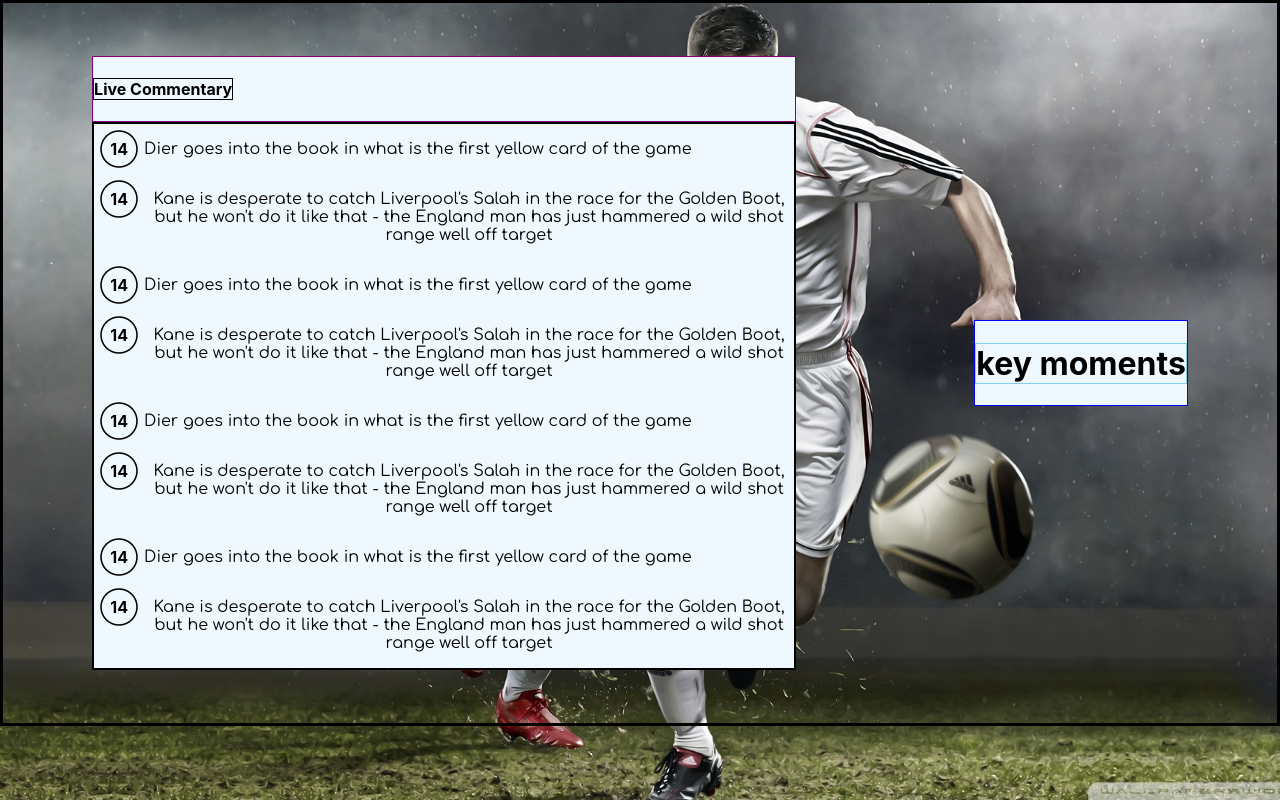
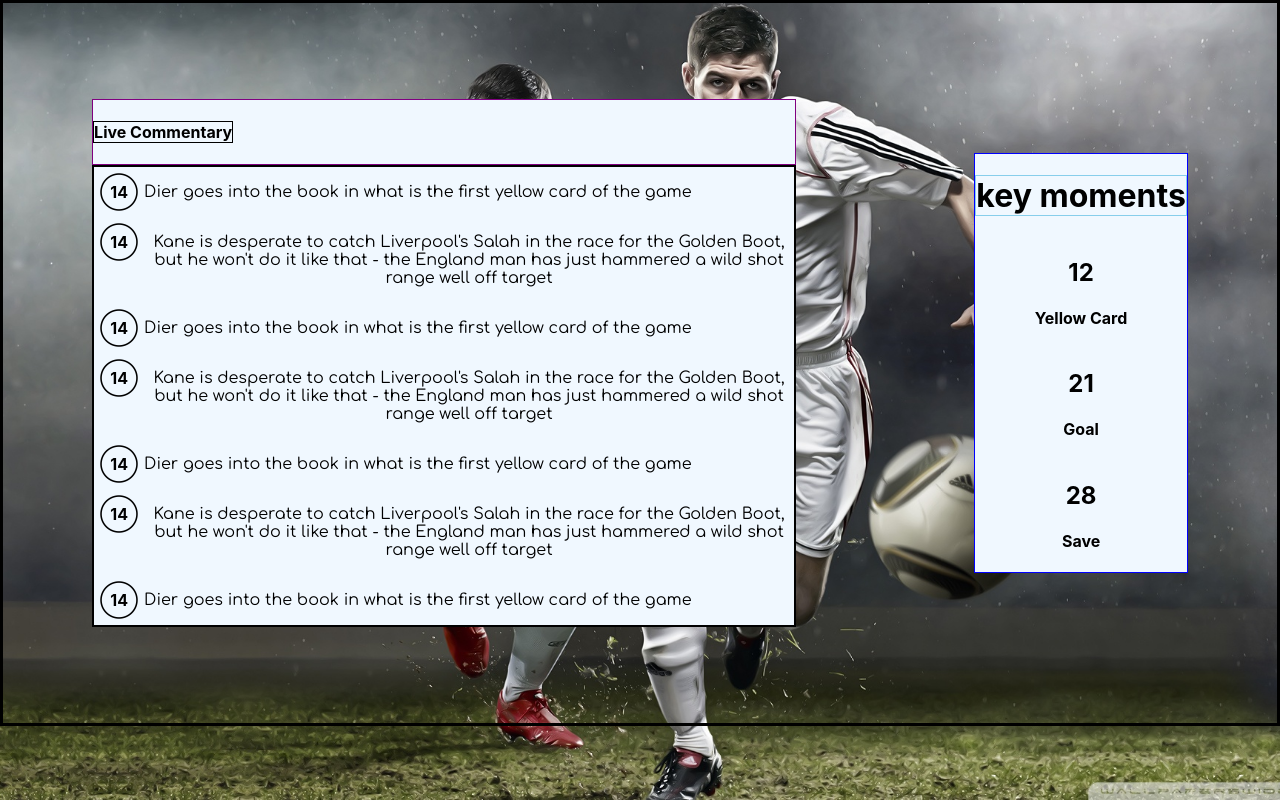
Before and after one commit to Aid19801/commentary, a React (Create React App) app: page / in a window 1280 px wide. Built offline with nearby package versions, Linux system fonts and the light colour scheme; data requests are answered from the project's data file.

Commit message:
added keymoments section, data coming in

```diff
--- a/mocks/data.json
+++ b/mocks/data.json
@@ -2,41 +2,43 @@
     {
         "playerNumber": 12,
         "isKeyMoment": true,
+        "keyMomentText": "Yellow Card",
         "update": "Dier goes into the book in what is the first yellow card of the game"
     },
     {
         "playerNumber": 14,
         "isKeyMoment": false,
+        "keyMomentText": "",
         "update": "Kane is desperate to catch Liverpool's Salah in the race for the Golden Boot, but he won't do it like that - the England man has just hammered a wild shot range well off target"
     },
     {
-        "playerNumber": 12,
-        "isKeyMoment": true,
+        "playerNumber": 17,
+        "isKeyMoment": false,
+        "keyMomentText": "",
         "update": "Dier goes into the book in what is the first yellow card of the game"
     },
     {
-        "playerNumber": 14,
-        "isKeyMoment": false,
+        "playerNumber": 21,
+        "isKeyMoment": true,
+        "keyMomentText": "Goal",
         "update": "Kane is desperate to catch Liverpool's Salah in the race for the Golden Boot, but he won't do it like that - the England man has just hammered a wild shot range well off target"
     },
     {
-        "playerNumber": 12,
+        "playerNumber": 28,
         "isKeyMoment": true,
+        "keyMomentText": "Save",
         "update": "Dier goes into the book in what is the first yellow card of the game"
     },
     {
-        "playerNumber": 14,
+        "playerNumber": 29,
         "isKeyMoment": false,
+        "keyMomentText": "",
         "update": "Kane is desperate to catch Liverpool's Salah in the race for the Golden Boot, but he won't do it like that - the England man has just hammered a wild shot range well off target"
     },
     {
-        "playerNumber": 12,
-        "isKeyMoment": true,
+        "playerNumber": 31,
+        "isKeyMoment": false,
+        "keyMomentText": "",
         "update": "Dier goes into the book in what is the first yellow card of the game"
-    },
-    {
-        "playerNumber": 14,
-        "isKeyMoment": false,
-        "update": "Kane is desperate to catch Liverpool's Salah in the race for the Golden Boot, but he won't do it like that - the England man has just hammered a wild shot range well off target"
     }
 ]}
--- a/src/containers/key-moments/key-moments.js
+++ b/src/containers/key-moments/key-moments.js
@@ -5,13 +5,41 @@
 class KeyMoments extends React.Component {
     constructor() {
         super();
-        this.state = {}
+        this.state = {
+            keyMoments: [],
+        }
     }
+
+    processMoments = (np) => {
+        const { data } = np;
+        let filteredToKeyMoments = data.filter((each) => each.isKeyMoment === true);
+
+        this.setState({
+            keyMoments: filteredToKeyMoments,
+        })
+    }
+
+    componentWillReceiveProps(nextProps) {
+        this.processMoments(nextProps)
+    }
+
     render() {
+
+        const { keyMoments } = this.state;
+        console.log('THIS state: ', keyMoments);
         return (
-            <div className="key-moments">
+            <div className="key-moments-container">
                 <h1 className="key-moments-title">key moments</h1>
-
+                <div className="key-moments-section">
+                    { keyMoments.map((each, i) => {
+                        return (
+                            <div className="key-moments-row">
+                                <h2>{each.playerNumber}</h2>
+                                <h4>{each.keyMomentText}</h4>
+                            </div>
+                        );
+                    })}
+                </div>
             </div>
         )
     }
@@ -22,7 +50,7 @@
 })
 
 // const mapDispatchToProps = (dispatch) => ({
-//     data: state.updatesReducer.data,
+//     data: () => dispatch({ type: xxxx })
 // })
 
 export default connect(mapStateToProps, null)(KeyMoments);
--- a/src/containers/key-moments/styles.css
+++ b/src/containers/key-moments/styles.css
@@ -1,4 +1,4 @@
-.key-moments {
+.key-moments-container {
     border: 1px solid blue;
     background-color: aliceblue;
 }
@@ -6,3 +6,8 @@
 .key-moments-title {
     border: 1px solid skyblue;
 }
+
+.key-moments-section {
+    display: flex;
+    flex-direction: column;
+}
```
